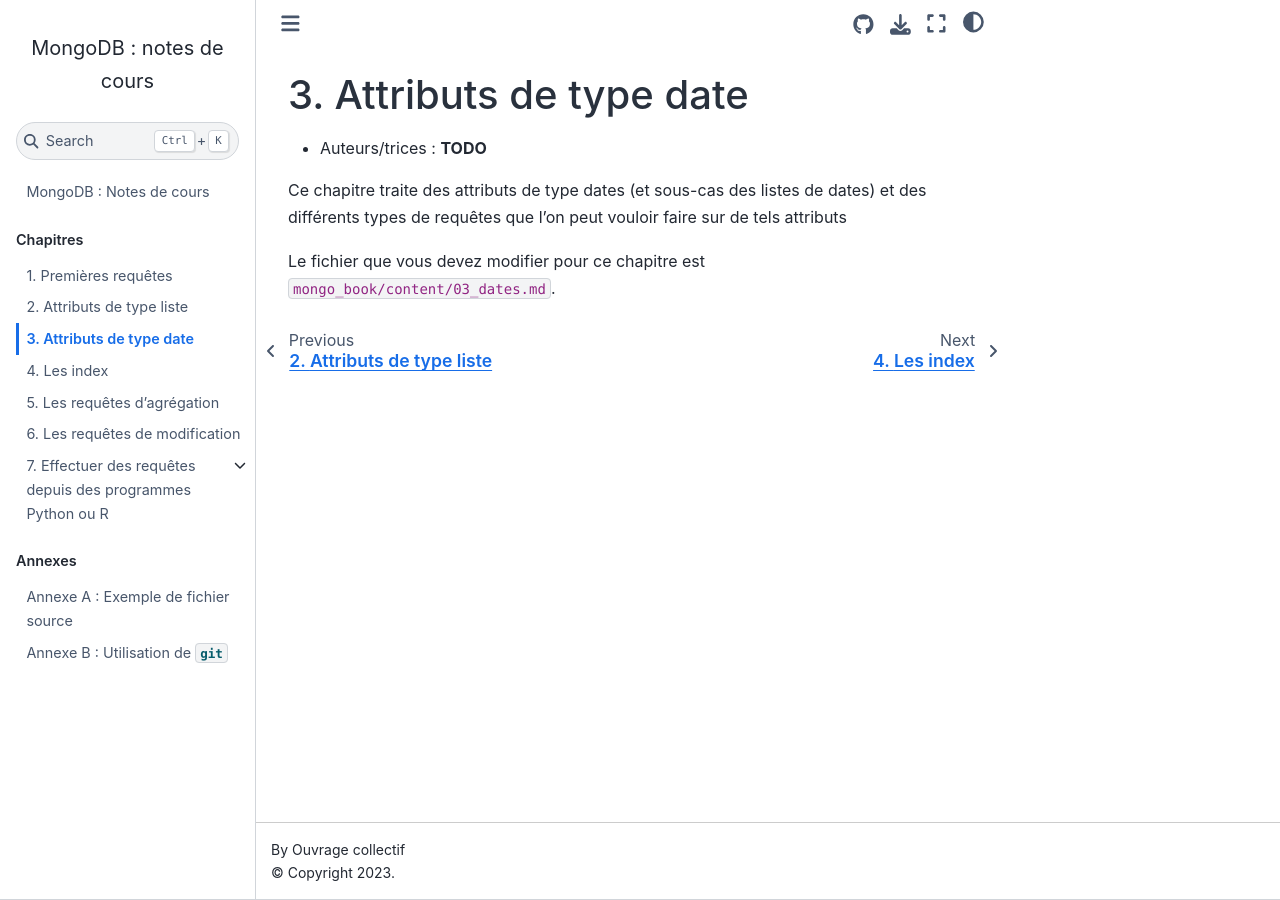
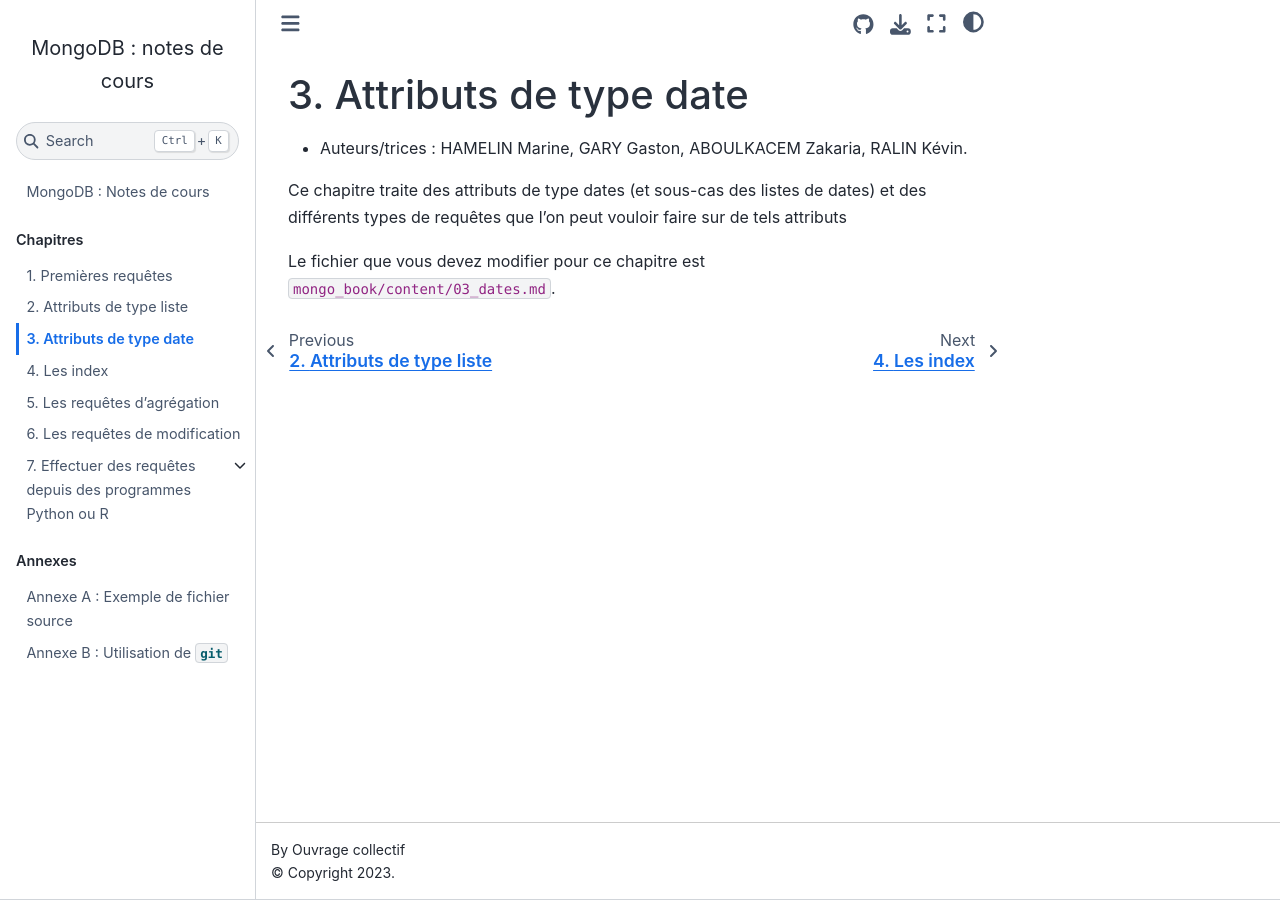
Before and after one commit to rtavenar/mongo_book, a Jupyter Book: the page built from content/03_dates.md, in a window 1280 px wide. Built offline with Jupyter Book 1.0.4 settings and Sphinx 7.4.7 and the Sphinx Book theme 1.1.4, drawn with Linux system fonts in a browser that asks for light colours.

Commit message:
Première pull request
Voici notre pull request du groupe 4, pour le changements des noms.

```diff
--- a/content/03_dates.md
+++ b/content/03_dates.md
@@ -15,7 +15,7 @@
 
 # Attributs de type date
 
-* Auteurs/trices : **TODO**
+* Auteurs/trices : HAMELIN Marine, GARY Gaston, ABOULKACEM Zakaria, RALIN Kévin.
 
 Ce chapitre traite des attributs de type dates (et sous-cas des listes de dates) et des différents types de requêtes que l'on peut vouloir faire sur de tels attributs
 
```
